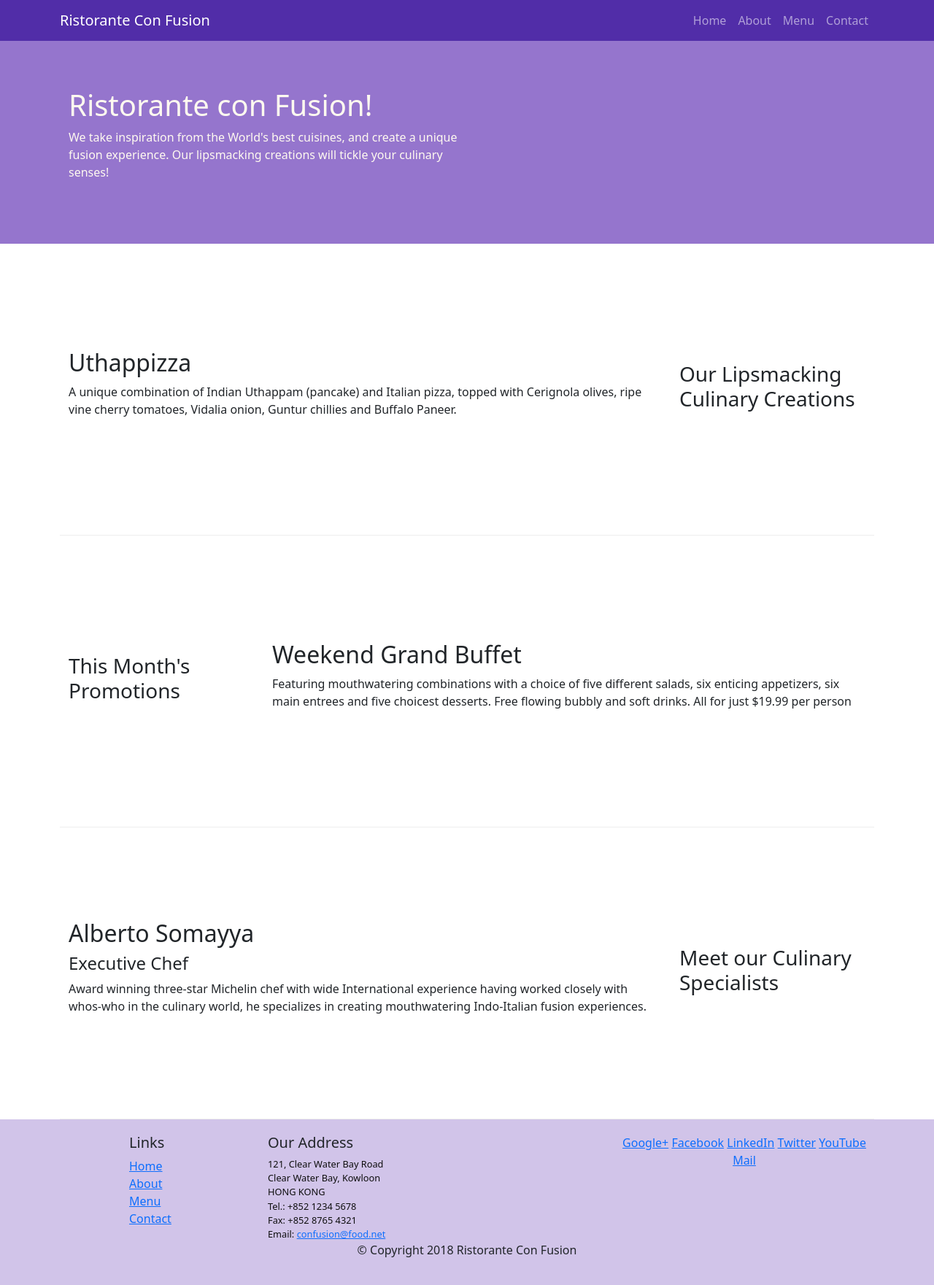
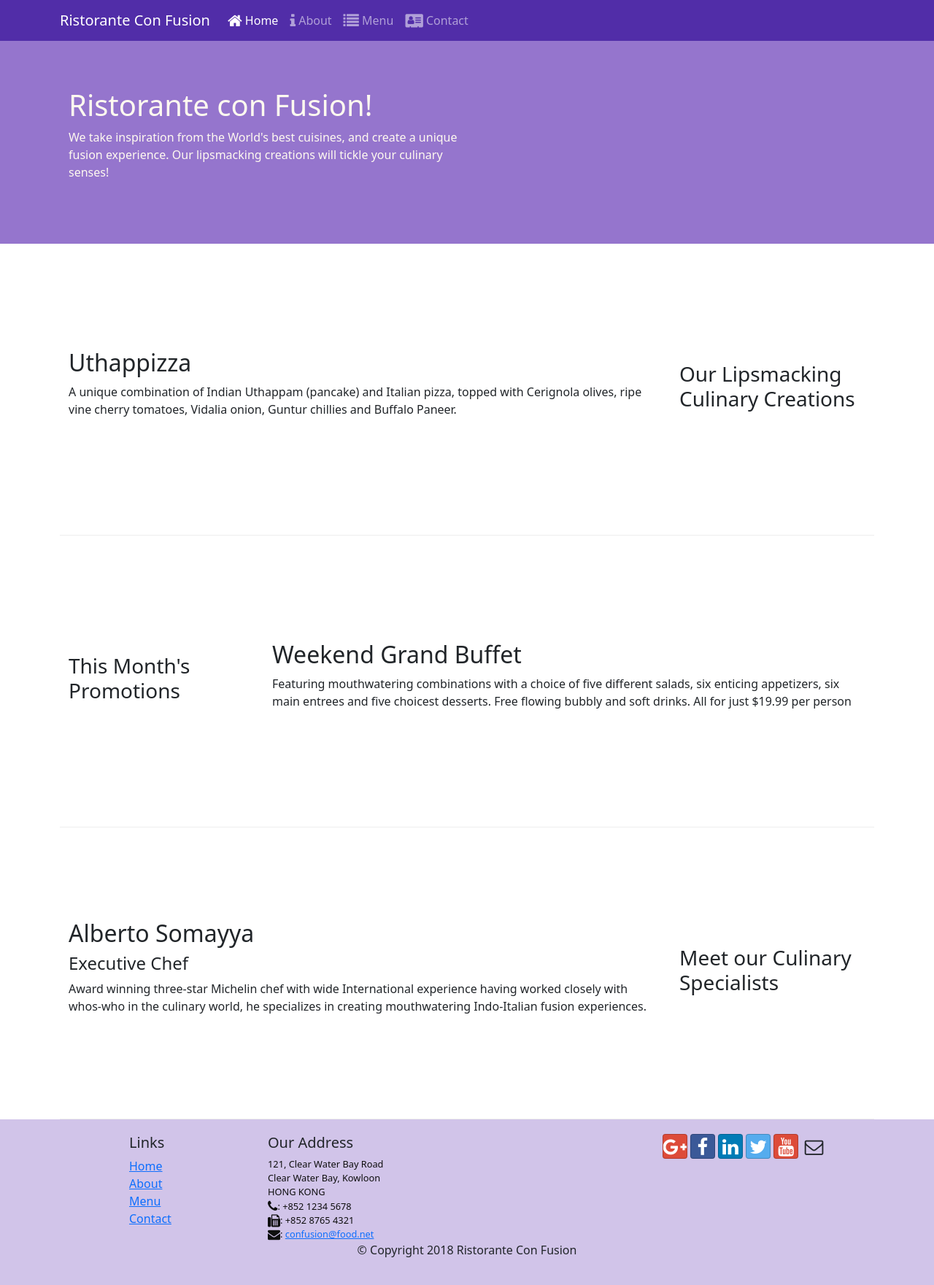
Before and after one commit to adamabljd/Getting_started_with_bootstrap, a website: page index.html in a window 1280 px wide. Shown: the whole page at 73% size. Drawn offline with nearby package versions, Linux system fonts and the light colour scheme.

Commit message:
added icons

```diff
--- a/index.html
+++ b/index.html
@@ -10,6 +10,8 @@
     <!-- Bootstrap CSS -->
     <link rel="stylesheet" href="node_modules/bootstrap/dist/css/bootstrap.min.css">
     <link href="css/styles.css" rel="stylesheet">
+    <link rel="stylesheet" href="node_modules/font-awesome/css/font-awesome.min.css">
+    <link rel="stylesheet" href="node_modules/bootstrap-social/bootstrap-social.css">
     <title>Ristorante Con Fusion</title>
 </head>
 
@@ -21,14 +23,14 @@
                 <span class="navbar-toggler-icon"></span>
             </button>
             <a class="navbar-brand mr-auto" href="#">Ristorante Con Fusion</a>
-            <div class="collapse navbar-collapse" id="Navbar"></div>
-            <ul class="navbar-nav mr-auto">
-                <li class="nav-item active"><a class="nav-link" href="#">Home</a></li>
-                <li class="nav-item"><a class="nav-link" href="./aboutus.html">About</a></li>
-                <li class="nav-item"><a class="nav-link" href="#">Menu</a></li>
-                <li class="nav-item"><a class="nav-link" href="#">Contact</a></li>
-            </ul>
-        </div>
+            <div class="collapse navbar-collapse" id="Navbar">
+                <ul class="navbar-nav mr-auto">
+                    <li class="nav-item"><a class="nav-link active" href="#"><span class="fa fa-home fa-lg"></span> Home</a></li>
+                    <li class="nav-item"><a class="nav-link" href="./aboutus.html"><span class="fa fa-info fa-lg"></span> About</a></li>
+                    <li class="nav-item"><a class="nav-link" href="#"><span class="fa fa-list fa-lg"></span> Menu</a></li>
+                    <li class="nav-item"><a class="nav-link" href="#"><span class="fa fa-address-card fa-lg"></span> Contact</a></li>
+                </ul>
+            </div>
         </div>
 
     </nav>
@@ -99,19 +101,22 @@
 		              121, Clear Water Bay Road<br>
 		              Clear Water Bay, Kowloon<br>
 		              HONG KONG<br>
-		              Tel.: +852 1234 5678<br>
-		              Fax: +852 8765 4321<br>
-		              Email: <a href="mailto:confusion@food.net">confusion@food.net</a>
+                      <i class="fa fa-phone fa-lg"></i>: +852 1234 5678<br>
+                      <i class="fa fa-fax fa-lg"></i>: +852 8765 4321<br>
+                      <i class="fa fa-envelope fa-lg"></i>:
+                      <a href="mailto:confusion@food.net">confusion@food.net</a>
 		           </address>
                 </div>
                 <div class="col-12 col-sm-4">
                     <div class="text-center">
-                        <a href="http://google.com/+">Google+</a>
-                        <a href="http://www.facebook.com/profile.php?id=">Facebook</a>
-                        <a href="http://www.linkedin.com/in/">LinkedIn</a>
-                        <a href="http://twitter.com/">Twitter</a>
-                        <a href="http://youtube.com/">YouTube</a>
-                        <a href="mailto:">Mail</a>
+                        <div class="text-center">
+                            <a class="btn btn-social-icon btn-google" href="http://google.com/+"><i class="fa fa-google-plus"></i></a>
+                            <a class="btn btn-social-icon btn-facebook" href="http://www.facebook.com/profile.php?id="><i class="fa fa-facebook"></i></a>
+                            <a class="btn btn-social-icon btn-linkedin" href="http://www.linkedin.com/in/"><i class="fa fa-linkedin"></i></a>
+                            <a class="btn btn-social-icon btn-twitter" href="http://twitter.com/"><i class="fa fa-twitter"></i></a>
+                            <a class="btn btn-social-icon btn-google" href="http://youtube.com/"><i class="fa fa-youtube"></i></a>
+                            <a class="btn btn-social-icon" href="mailto:"><i class="fa fa-envelope-o"></i></a>
+                        </div>
                     </div>
                 </div>
             </div>
--- a/package.json
+++ b/package.json
@@ -15,6 +15,8 @@
   },
   "dependencies": {
     "bootstrap": "^5.1.3",
+    "bootstrap-social": "^5.1.1",
+    "font-awesome": "^4.7.0",
     "jquery": "^3.3.1",
     "popper.js": "^1.12.9"
   }
```
Also changed, not shown: aboutus.html (+18 -13 lines), 1 other file.
